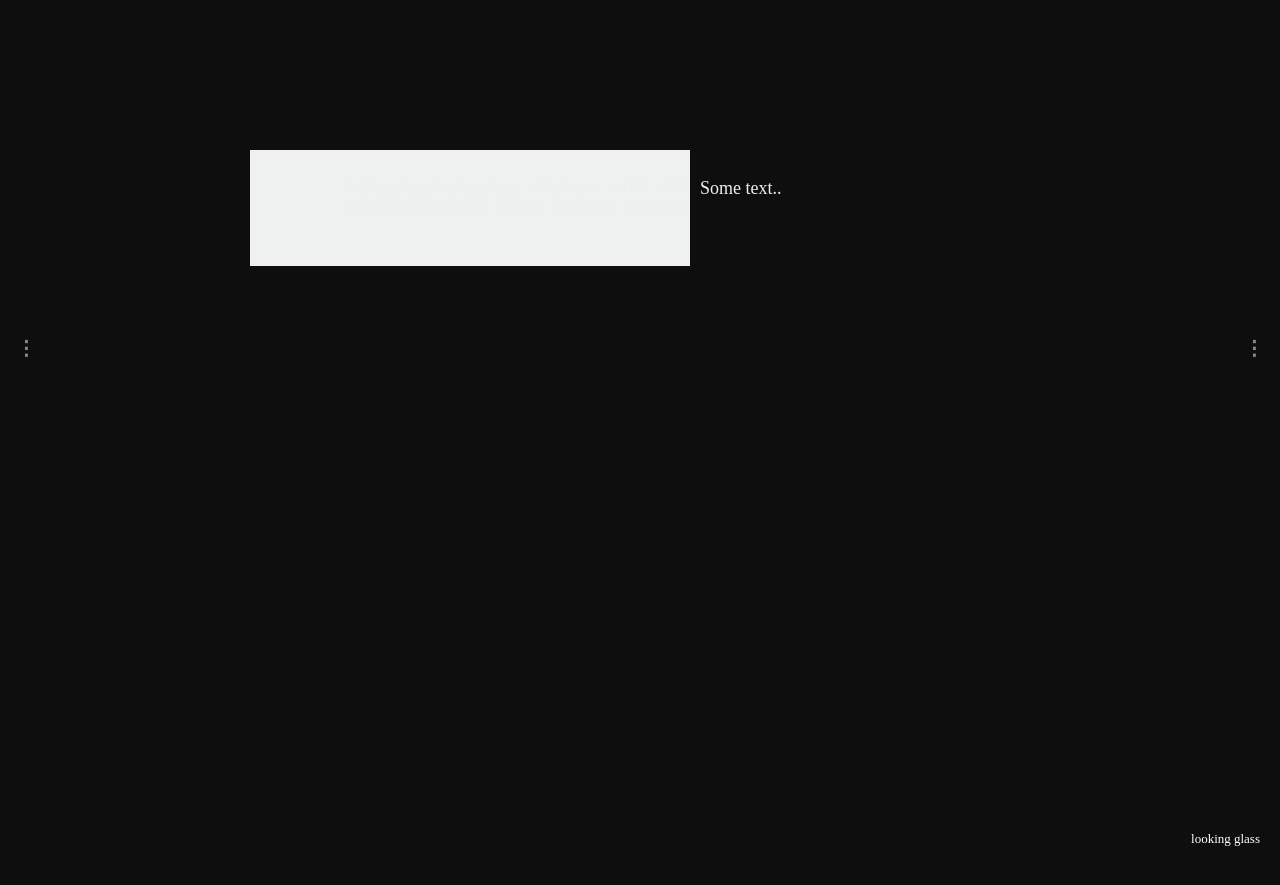
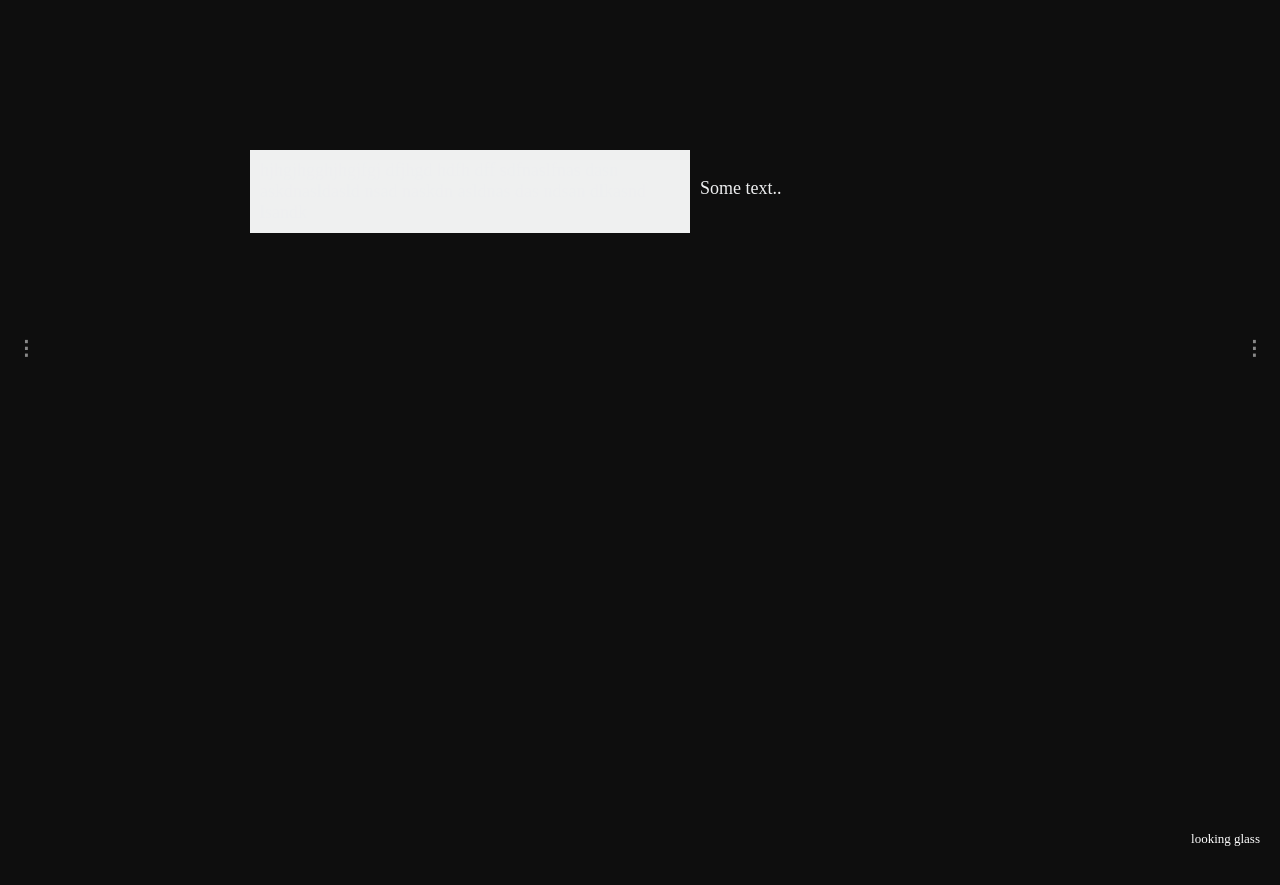
Before and after one commit to hafizzainal/hafizzainal.github.io, a Jekyll site: the page built from index.md, in a window 1280 px wide. Shown: the top 885 px of the page. Built offline with Jekyll 4.4.1, drawn with Linux system fonts in a browser that asks for light colours; our own code applies the rules of GitHub Pages for plain Markdown files.

Commit message:
Update default.html

```diff
--- a/_layouts/default.html
+++ b/_layouts/default.html
@@ -207,10 +207,8 @@ img {vertical-align: middle;}
   <div class="mySlidesText">
     <div class="row">
       <div class="column" style="background-color:#eff0f0;">
-      <pre>
         hjhgjhgghjhgjfgj dfjhgd hdfh dff sdfnaslfnas dasn
-        askdnasldasld nsad naskdn asldnas das ndsan dlkasnd lsandk asn
-      </pre>
+        askdnasldasld nsad naskdn asldnas das ndsan dlkasnd lsandk
       </div>
       <div class="column" style="background-color:#0e0e0e;">
       <p>Some text..</p>
```
